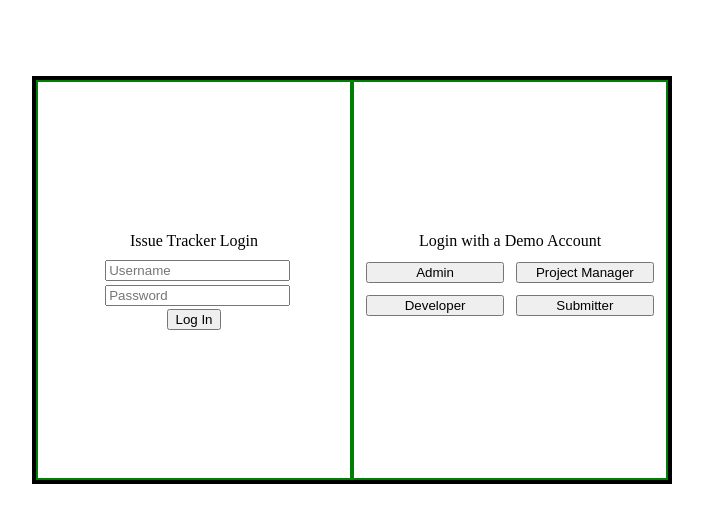
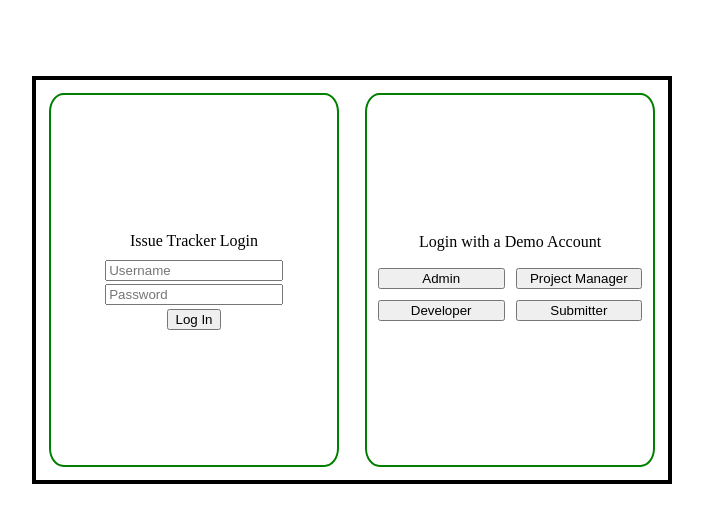
Before and after one commit to CameronDeweerd/IssueTracker, a Python web app: template .github/templates/login.html in a window 1280 px wide. Shown: the part 90-613 px from the top of the page, without its empty margins (288-991 px from the left). Run offline with Jinja, Linux system fonts and the light colour scheme; the template is opened without the code that fills it, so the values that code supplies are empty.

Commit message:
slight flex edits

```diff
--- a/.github/static/styles.css
+++ b/.github/static/styles.css
@@ -26,9 +26,12 @@ main {
     justify-content: center;
     border: 2px solid green;
     width: 50%;
+    margin: 2%;
+    border-radius: 5%;
 }
-#logintitle {
+.formtitle {
     margin: 2%;
+    text-align: center;
 }
 form div {
     margin: 2%;
@@ -47,6 +50,11 @@ form div {
 }
 .textholder {
     flex: 1 1 30%;
+    display: flex;
+}
+.textholder > input {
+    flex: 1 1;
+    min-width: 150px;
 }
 .demobutton {
     flex: 1;
--- a/.github/templates/login.html
+++ b/.github/templates/login.html
@@ -16,7 +16,7 @@
     <div class='maincontainer'>
         <main>
             <div class='logincontainer'>
-                <div id='logintitle'>
+                <div class='formtitle'>
                     Issue Tracker Login
                 </div>
                 <form action="" method='post'>
@@ -32,7 +32,7 @@
                 </form>
             </div>
             <div class='logincontainer'>
-                <div id='demotitle'>
+                <div class='formtitle'>
                     Login with a Demo Account
                 </div>
                 <form action="">
```
